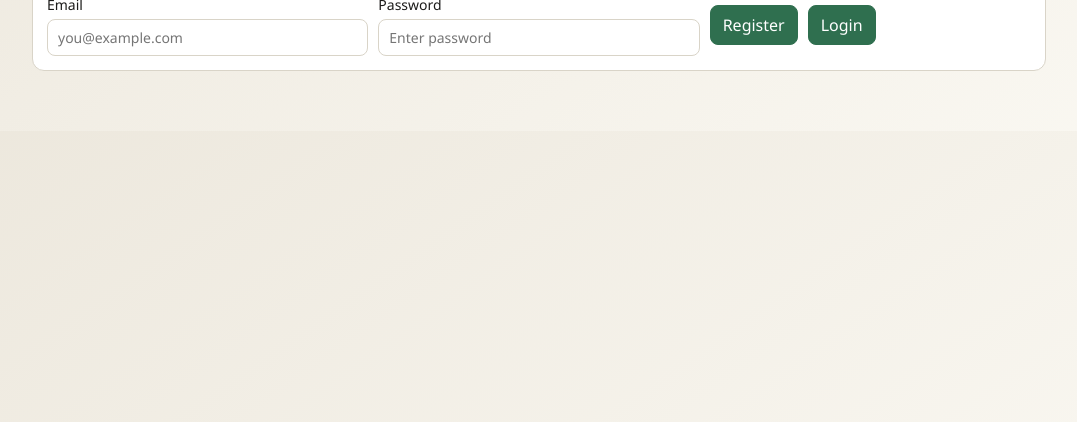
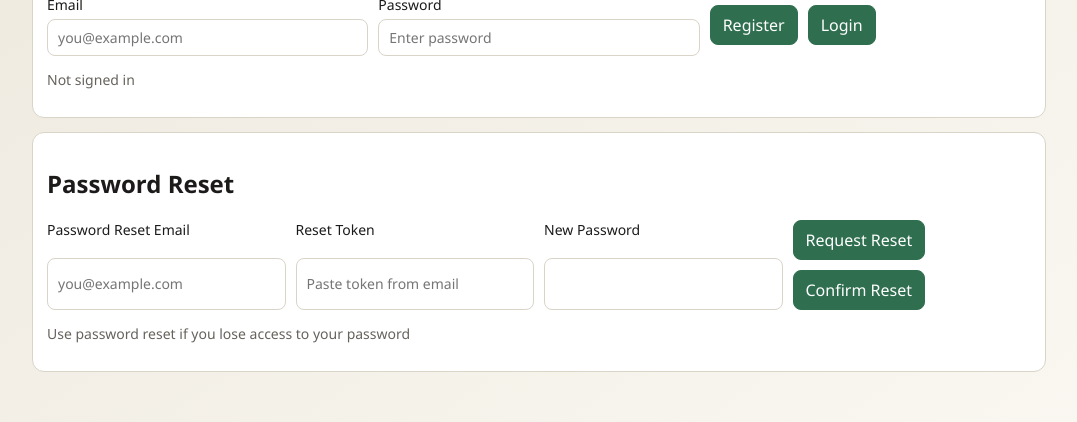
Before and after one commit to LuKev/chess_db, a Next.js app in the folder apps/web/: page /login in a window 1280 px wide. Shown: the part 282-704 px from the top of the page, without its empty margins (101-1178 px from the left). Built offline with nearby package versions, Linux system fonts and the light colour scheme; no server answers.

Commit message:
test(web): adapt e2e to login + diagnostics and restore testids

```diff
--- a/apps/web/app/(public)/login/page.tsx
+++ b/apps/web/app/(public)/login/page.tsx
@@ -18,6 +18,10 @@ export default function LoginPage() {
   const [password, setPassword] = useState("");
   const [status, setStatus] = useState("");
   const [busy, setBusy] = useState(false);
+  const [resetEmail, setResetEmail] = useState("");
+  const [resetToken, setResetToken] = useState("");
+  const [resetNewPassword, setResetNewPassword] = useState("");
+  const [resetStatus, setResetStatus] = useState("Use password reset if you lose access to your password");
 
   useEffect(() => {
     if (typeof window === "undefined") {
@@ -61,6 +65,67 @@ export default function LoginPage() {
     router.replace(next);
   }
 
+  async function requestPasswordReset(): Promise<void> {
+    if (!resetEmail.trim()) {
+      setResetStatus("Enter an email to request a reset token");
+      return;
+    }
+
+    const response = await fetchJson<{ ok: boolean; resetToken?: string }>(
+      "/api/auth/password-reset/request",
+      {
+        method: "POST",
+        body: JSON.stringify({ email: resetEmail.trim() }),
+      }
+    );
+
+    if (response.status !== 200) {
+      const msg =
+        "error" in response.data && response.data.error
+          ? response.data.error
+          : "Password reset request failed";
+      setResetStatus(msg);
+      toasts.pushToast({ kind: "error", message: msg });
+      return;
+    }
+
+    if ("resetToken" in response.data && typeof response.data.resetToken === "string") {
+      setResetToken(response.data.resetToken);
+      setResetStatus("Reset token generated (non-production mode)");
+      toasts.pushToast({ kind: "success", message: "Reset token generated" });
+      return;
+    }
+
+    setResetStatus("If that email exists, a reset message has been sent");
+    toasts.pushToast({ kind: "info", message: "If that email exists, a reset message was sent" });
+  }
+
+  async function confirmPasswordReset(): Promise<void> {
+    if (!resetToken.trim() || !resetNewPassword.trim()) {
+      setResetStatus("Provide both reset token and new password");
+      return;
+    }
+
+    const response = await fetchJson<{ ok: boolean }>("/api/auth/password-reset/confirm", {
+      method: "POST",
+      body: JSON.stringify({ token: resetToken.trim(), newPassword: resetNewPassword }),
+    });
+
+    if (response.status !== 200) {
+      const msg =
+        "error" in response.data && response.data.error
+          ? response.data.error
+          : "Password reset confirm failed";
+      setResetStatus(msg);
+      toasts.pushToast({ kind: "error", message: msg });
+      return;
+    }
+
+    setResetStatus("Password reset successful. You can now log in with the new password.");
+    setPassword(resetNewPassword);
+    toasts.pushToast({ kind: "success", message: "Password reset successful" });
+  }
+
   return (
     <main>
       <h1>Chess DB</h1>
@@ -82,6 +147,7 @@ export default function LoginPage() {
               value={email}
               onChange={(event) => setEmail(event.target.value)}
               placeholder="you@example.com"
+              data-testid="auth-email"
               required
             />
           </label>
@@ -93,19 +159,64 @@ export default function LoginPage() {
               onChange={(event) => setPassword(event.target.value)}
               placeholder="Enter password"
               minLength={8}
+              data-testid="auth-password"
               required
             />
           </label>
           <div className="button-row">
-            <button type="button" onClick={() => void submit("register")} disabled={busy}>
+            <button type="button" onClick={() => void submit("register")} disabled={busy} data-testid="auth-register">
               Register
             </button>
-            <button type="submit" disabled={busy}>
+            <button type="submit" disabled={busy} data-testid="auth-login">
               Login
             </button>
           </div>
         </form>
-        {status ? <p className="muted">{status}</p> : null}
+        <p className="muted" data-testid="auth-status">{status || "Not signed in"}</p>
+      </section>
+
+      <section className="card">
+        <h2>Password Reset</h2>
+        <div className="auth-grid">
+          <label>
+            Password Reset Email
+            <input
+              type="email"
+              value={resetEmail}
+              onChange={(event) => setResetEmail(event.target.value)}
+              placeholder="you@example.com"
+              data-testid="reset-email"
+            />
+          </label>
+          <label>
+            Reset Token
+            <input
+              value={resetToken}
+              onChange={(event) => setResetToken(event.target.value)}
+              placeholder="Paste token from email"
+              data-testid="reset-token"
+            />
+          </label>
+          <label>
+            New Password
+            <input
+              type="password"
+              value={resetNewPassword}
+              onChange={(event) => setResetNewPassword(event.target.value)}
+              minLength={8}
+              data-testid="reset-new-password"
+            />
+          </label>
+          <div className="button-row">
+            <button type="button" onClick={() => void requestPasswordReset()} data-testid="reset-request">
+              Request Reset
+            </button>
+            <button type="button" onClick={() => void confirmPasswordReset()} data-testid="reset-confirm">
+              Confirm Reset
+            </button>
+          </div>
+        </div>
+        <p className="muted" data-testid="reset-status">{resetStatus}</p>
       </section>
     </main>
   );
--- a/apps/web/components/AppShell.tsx
+++ b/apps/web/components/AppShell.tsx
@@ -87,9 +87,11 @@ export function AppShell(props: {
       >
         <div style={{ display: "grid", gap: 6, marginBottom: 14 }}>
           <div style={{ fontWeight: 700 }}>Chess DB</div>
-          <div style={{ fontSize: 12, opacity: 0.7 }}>{props.userEmail}</div>
+          <div style={{ fontSize: 12, opacity: 0.7 }} data-testid="user-email">
+            {props.userEmail}
+          </div>
           <div className="button-row">
-            <button type="button" onClick={() => void logout()}>
+            <button type="button" onClick={() => void logout()} data-testid="auth-logout">
               Logout
             </button>
           </div>
```
Also changed, not shown: 1 other file (tests, documents, lock files or other folders).
